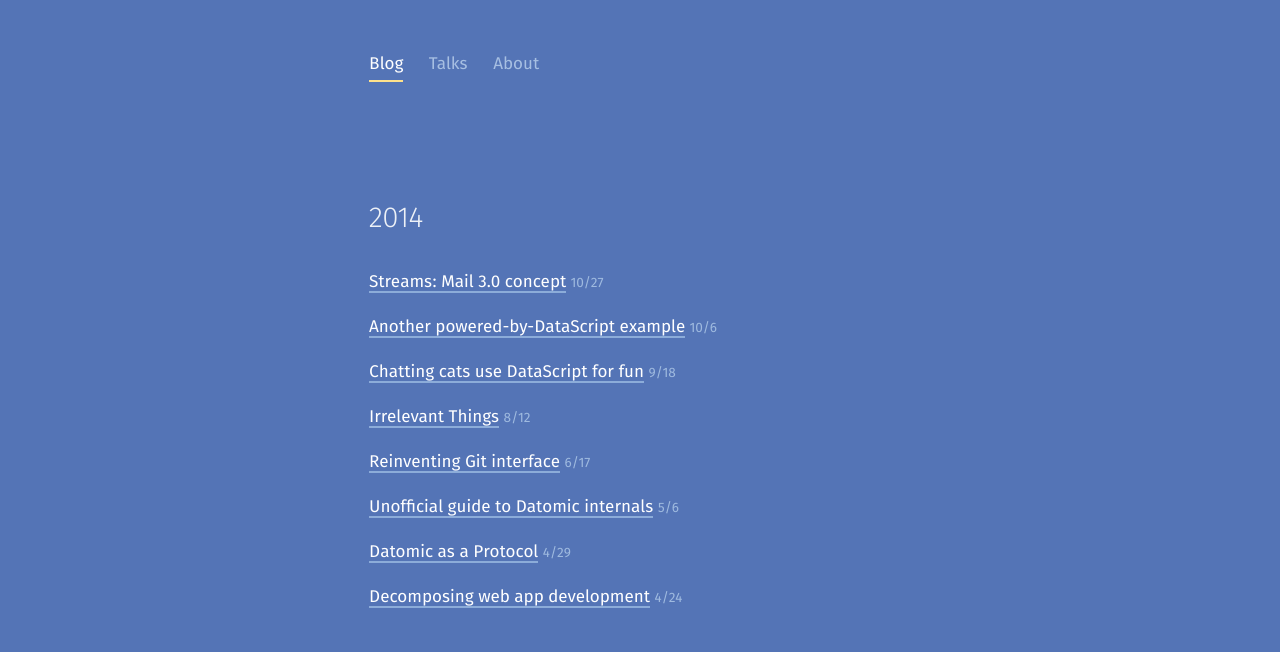
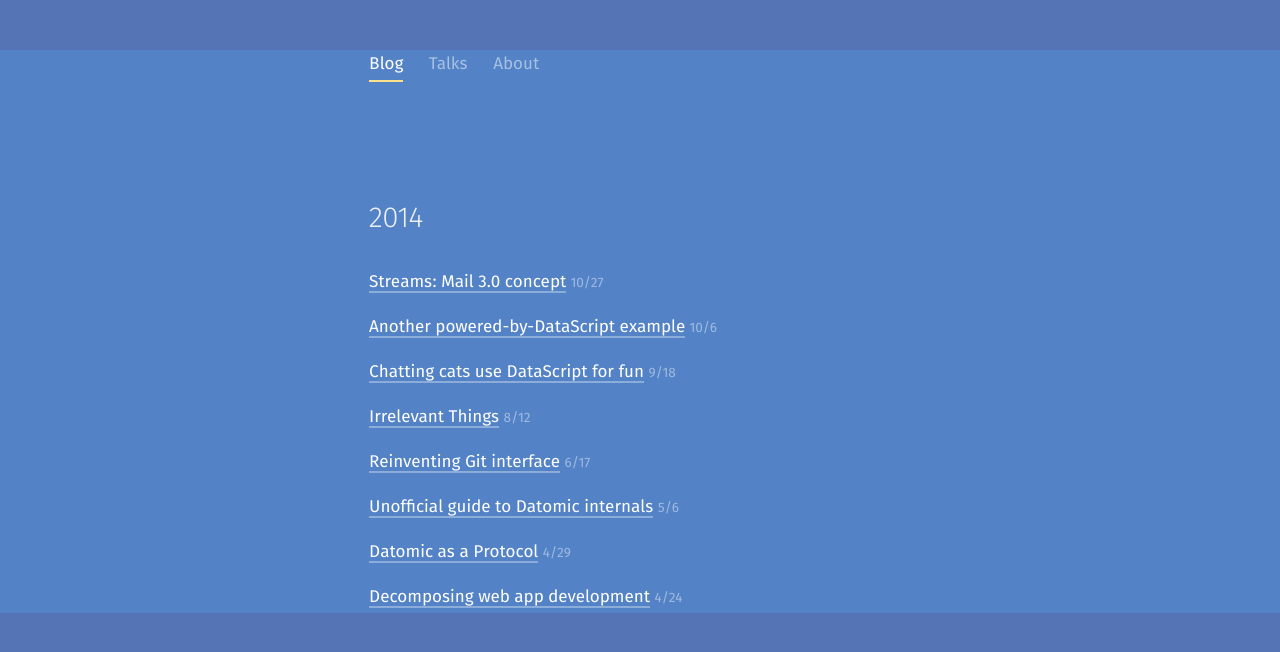
Before and after one commit to tonsky/tonsky.github.io, a Jekyll site: the page built from index.html, in a window 1280 px wide. Shown: the top 652 px of the page. Built offline with Jekyll 4.4.1, drawn with Linux system fonts in a browser that asks for light colours.

Commit message:
added yandex browser pane colors

```diff
--- a/_layouts/default.html
+++ b/_layouts/default.html
@@ -34,7 +34,7 @@
   <meta property="profile:gender" content="male" />
 
   <meta name="twitter:creator" content="@nikitonsky" />
-
+  <meta name="viewport" content="ya-title=fade,ya-dock=fade" />
 </head>
 <body>
 <div class="page {{ page.class }}">
--- a/style.css
+++ b/style.css
@@ -40,16 +40,15 @@
   font-weight:400;
 }
 
-html {
+body {
   background: hsl(215, 50%, 55%);
   color: white;
   font: 17px/30px 'firasans', sans-serif;
   -webkit-font-smoothing: antialiased;
   -moz-osx-font-smoothing: grayscale;
   text-rendering: optimizeLegibility;
+  margin: 50px auto;
 }
-
-body { margin: 50px auto; }
 .page { width: 600px; margin: 0 auto; padding: 0 0 0 2px; }
 .page_wide { width: 810px; }
 
```
